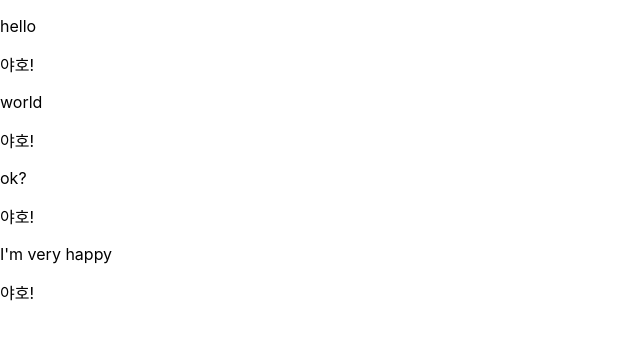
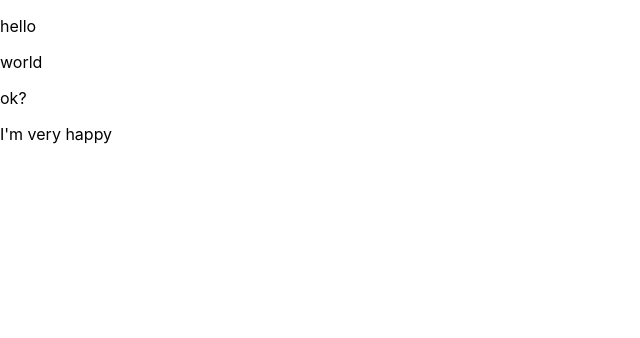
Before and after one commit to dnjfht/type_project2, a React (Create React App) app: page / in a window 1280 px wide. Shown: the top 338 px of the page, without its empty margins (0-640 px from the left). Built offline with nearby package versions, Linux system fonts and the light colour scheme.

Commit message:
study : PropsWithChildren type declaration to use children without a separate type declaration. / {...props} syntax to pass a bunch of different properties in props at once.

```diff
--- a/src/P.tsx
+++ b/src/P.tsx
@@ -1,18 +1,11 @@
-import {FC, ReactNode} from 'react'
+import {FC, PropsWithChildren} from 'react'
 
-export type PProps = {
-  children?: ReactNode
-}
+// PropsWithChildren을 사용하면 props에 children을 추가하는 번거로움을 덜 수 있음.
+export type PProps = {}
 
-const P: FC<PProps> = (props): JSX.Element => {
-  const {children} = props
-
-  return (
-    <div>
-      <p>{children}</p>
-      <p>야호!</p>
-    </div>
-  )
+// {...props} => props에 담긴 다양한 속성을 마치 전개 연산자처럼 한꺼번에 전달.
+const P: FC<PropsWithChildren<PProps>> = (props): JSX.Element => {
+  return <p {...props} />
 }
 
 export default P
```
